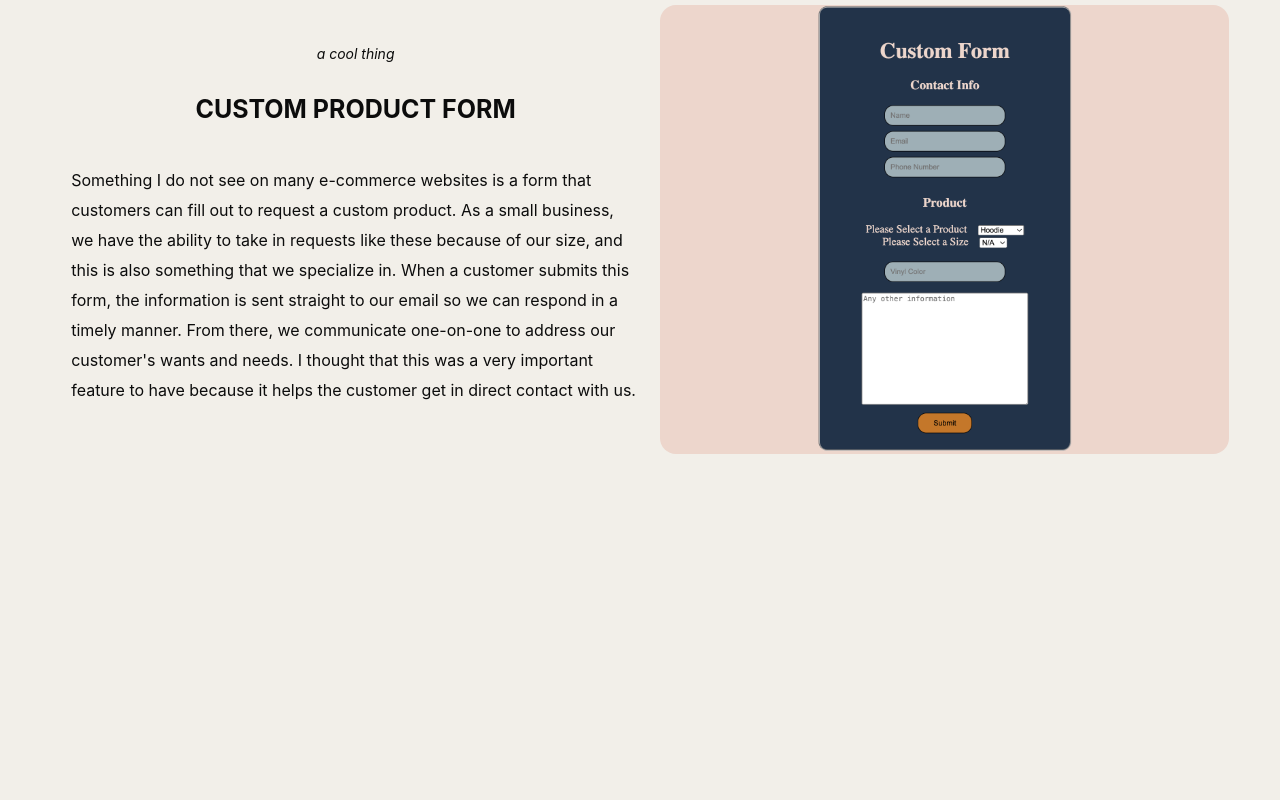
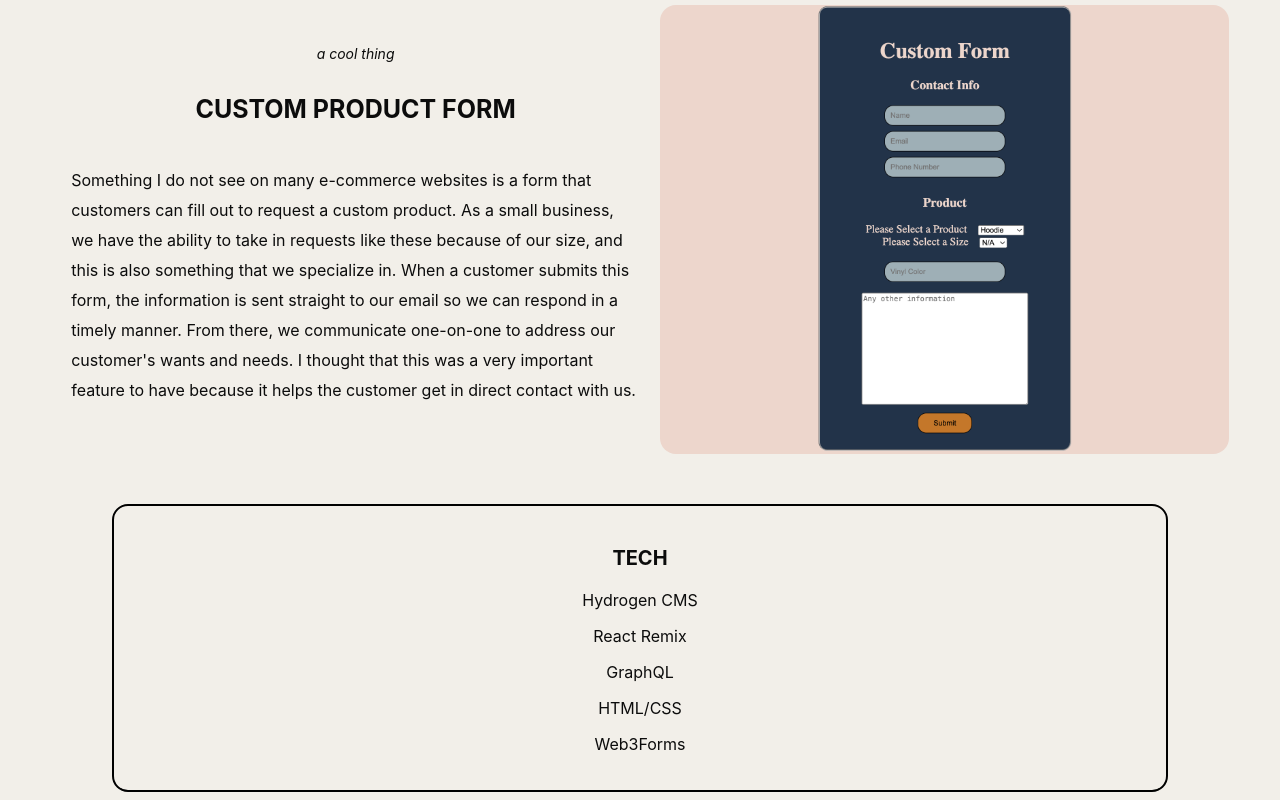
Before and after one commit to ValentinaValverde/v.tech, a React (Vite) app: page /projects/malovadesigns in a window 1280 px wide. Shown: the part 1753-2553 px from the top of the page. Before the commit the page ends 2307 px from the top, so only its background shows below. Built offline with nearby package versions, Linux system fonts and the light colour scheme.

Commit message:
Added tech component for projects

```diff
--- /dev/null
+++ b/src/components/ProjectComponents/TechSide.jsx
@@ -0,0 +1,29 @@
+import PropTypes from "prop-types";
+
+export function TechSide({ info }) {
+  return (
+    <>
+      <div className="project-tech-container">
+        <div className="project-tech-card">
+          <p className="upper">{info.title}</p>
+          <p>{info.tech1}</p>
+          <p>{info.tech2}</p>
+          <p>{info.tech3}</p>
+          <p>{info.tech4}</p>
+          <p>{info.tech5}</p>
+        </div>
+      </div>
+    </>
+  );
+}
+
+TechSide.propTypes = {
+  info: PropTypes.shape({
+    title: PropTypes.string.isRequired,
+    tech1: PropTypes.string.isRequired,
+    tech2: PropTypes.string.isRequired,
+    tech3: PropTypes.string.isRequired,
+    tech4: PropTypes.string.isRequired,
+    tech5: PropTypes.string.isRequired,
+  }).isRequired,
+};
--- a/src/index.css
+++ b/src/index.css
@@ -292,7 +292,7 @@
 }
 
 .cool-thing {
-  margin: 100px 0px 100px 0px;
+  margin: 100px 0px 50px 0px;
   display: flex;
   flex-wrap: wrap;
   /* flex-direction: row; */
@@ -335,6 +335,25 @@
       width: 100%;
       padding: 20px 50px 20px 50px;
     }
+  }
+}
+
+.project-tech-container {
+  display: flex;
+  justify-content: center;
+}
+
+.project-tech-card {
+  width: 80%;
+  border-radius: 16px;
+  border: solid 2px black;
+  padding: 20px;
+  text-align: center;
+
+  .upper {
+    text-transform: uppercase;
+    font-weight: bold;
+    font-size: 20px;
   }
 }
 
--- a/src/routes/projects/MalovaDesigns.jsx
+++ b/src/routes/projects/MalovaDesigns.jsx
@@ -2,6 +2,7 @@ import { Top } from "../../components/ProjectComponents/Top";
 import { ForWho } from "../../components/ProjectComponents/ForWho";
 import { MobileView } from "../../components/ProjectComponents/MobileView";
 import { CoolThing } from "../../components/ProjectComponents/CoolThing";
+import { TechSide } from "../../components/ProjectComponents/TechSide";
 
 export default function MalovaDesigns() {
   return (
@@ -33,6 +34,17 @@ export default function MalovaDesigns() {
           img: "../public/customform.png",
         }}
       />
+
+      <TechSide
+        info={{
+          title: "Tech",
+          tech1: "Hydrogen CMS",
+          tech2: "React Remix",
+          tech3: "GraphQL",
+          tech4: "HTML/CSS",
+          tech5: "Web3Forms",
+        }}
+      />
     </>
   );
 }
```
